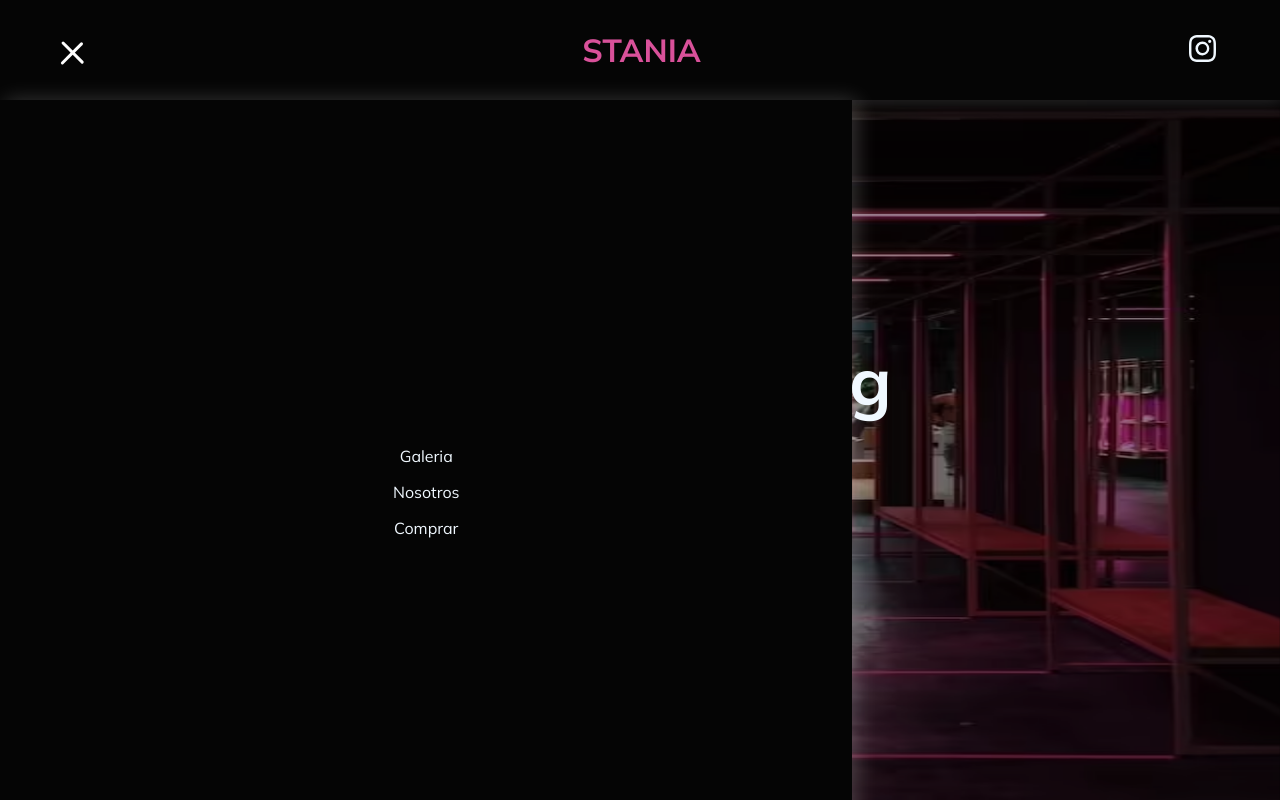
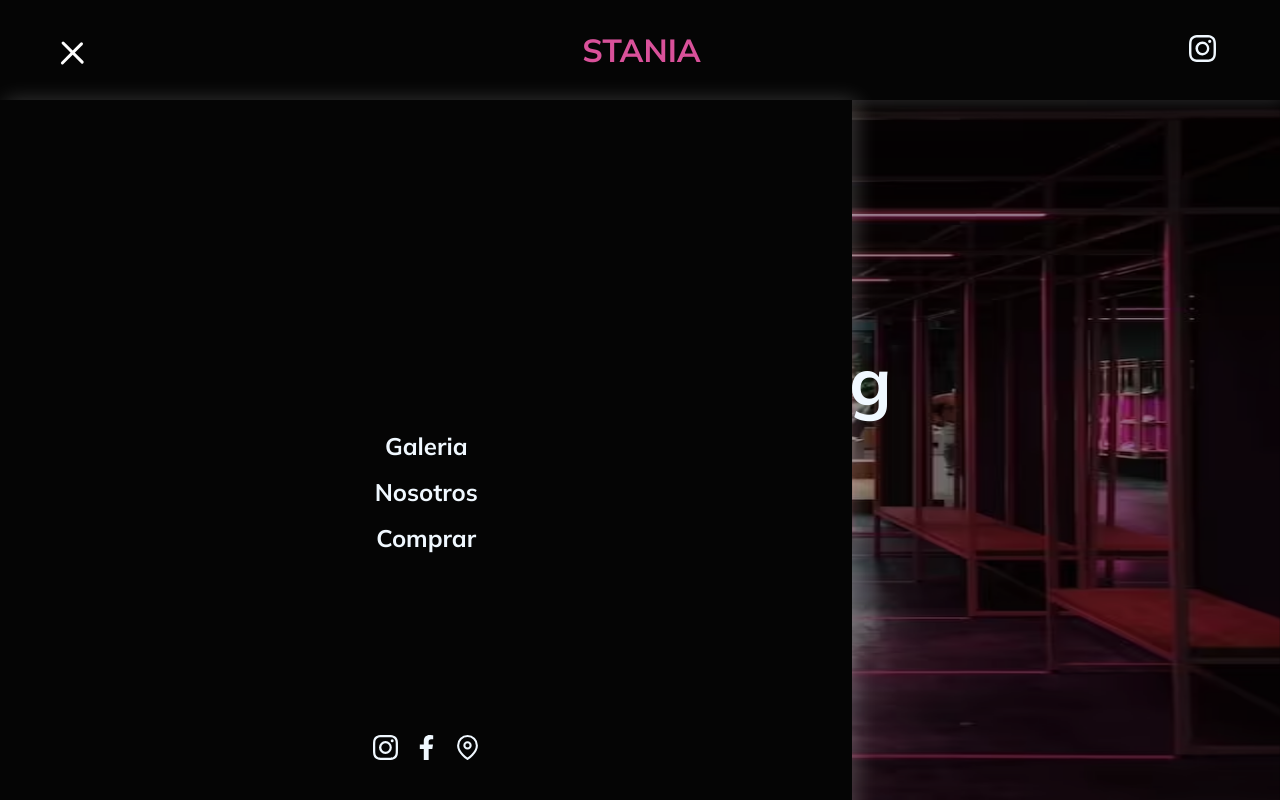
Before and after one commit to fernandopanduro/stania, a React (Create React App) app: page / in a window 1280 px wide. Both pictures are taken after a click on the element 79 px from the left and 50 px from the top of the page. Shown: the top 800 px of the page. Built offline with nearby package versions, Linux system fonts and the light colour scheme.

Commit message:
Mejorado el menu del header

```diff
--- a/src/components/header.jsx
+++ b/src/components/header.jsx
@@ -2,7 +2,9 @@
 
 import { Link } from "react-router-dom";
 
+import {FiMapPin} from 'react-icons/fi';
 import {BsInstagram} from 'react-icons/bs';
+import {FaFacebookF} from 'react-icons/fa';
 
 import { useState } from 'react';
 import { Fade } from 'react-reveal';
@@ -34,6 +36,11 @@
                             <li className={styles.listItem}><a href="#about">Nosotros</a></li>
                             <li className={styles.listItem}><a href="#shopping">Comprar</a></li>
                         </ul>
+                        <ul className={styles.list__socialMedia}>
+                            <li><a href='https://www.instagram.com/stania_mx/' target='_blank'><BsInstagram size={25} /></a></li>
+                            <li><a href='https://www.facebook.com/profile.php?id=100088231982126' target='_blank'><FaFacebookF size={25} /></a></li>
+                            <li><a href='#'><FiMapPin size={25} /></a></li>
+                        </ul>
                     </nav>
                 </div>
 
--- a/src/css/header.module.css
+++ b/src/css/header.module.css
@@ -76,6 +76,7 @@
 }
 
 .navbar {
+    position: relative;
     height: 100%;
     width: 100%;
 }
@@ -94,4 +95,24 @@
 }
 
 .listItem a {
+    font-size: 1.5rem;
+    font-weight: 700;
 }
+
+.list__socialMedia {
+    width: 100%;
+    display: flex;
+    justify-content: center;
+    margin-top: var(--MarginS);
+    position: absolute;
+    bottom: 17%;
+}
+
+.list__socialMedia li {
+    margin-right: var(--MarginS);
+    text-align: center;
+}
+
+.list__socialMedia li:last-of-type {
+    margin-right: 0;
+}
```
